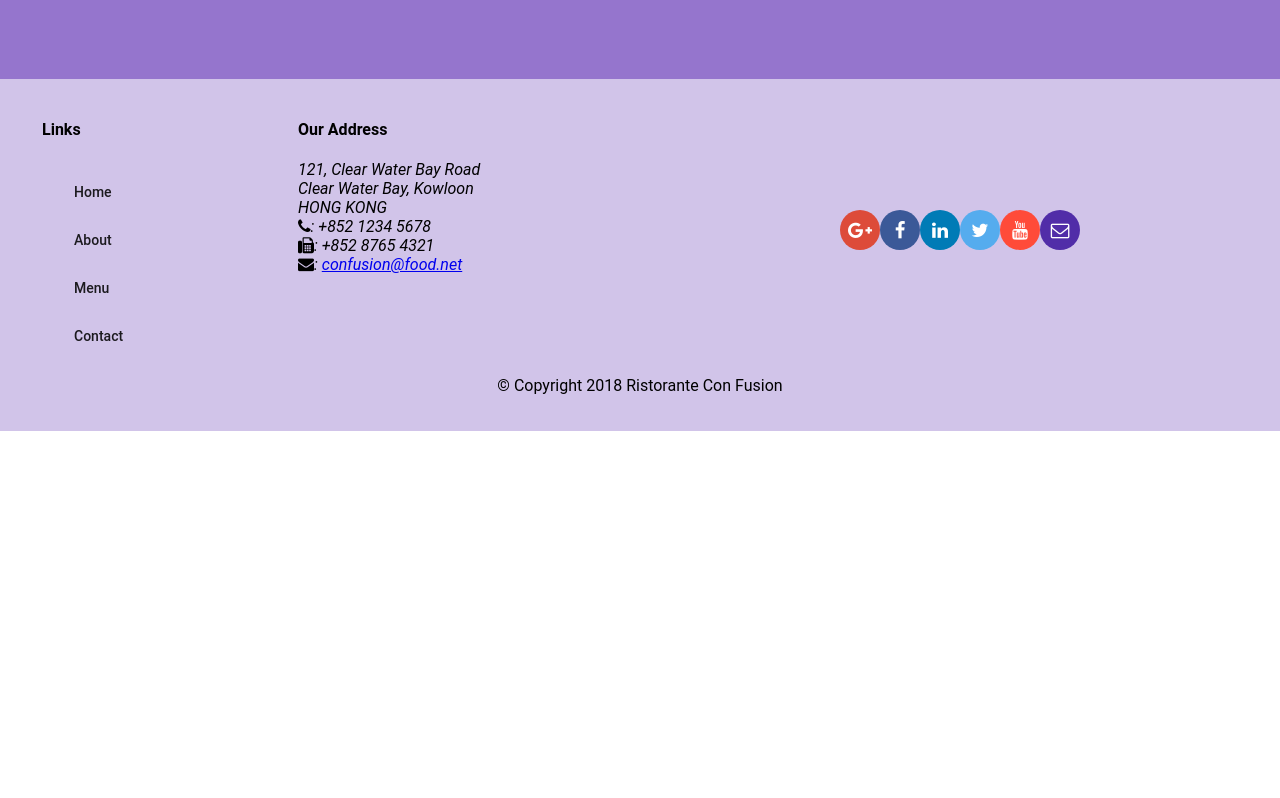
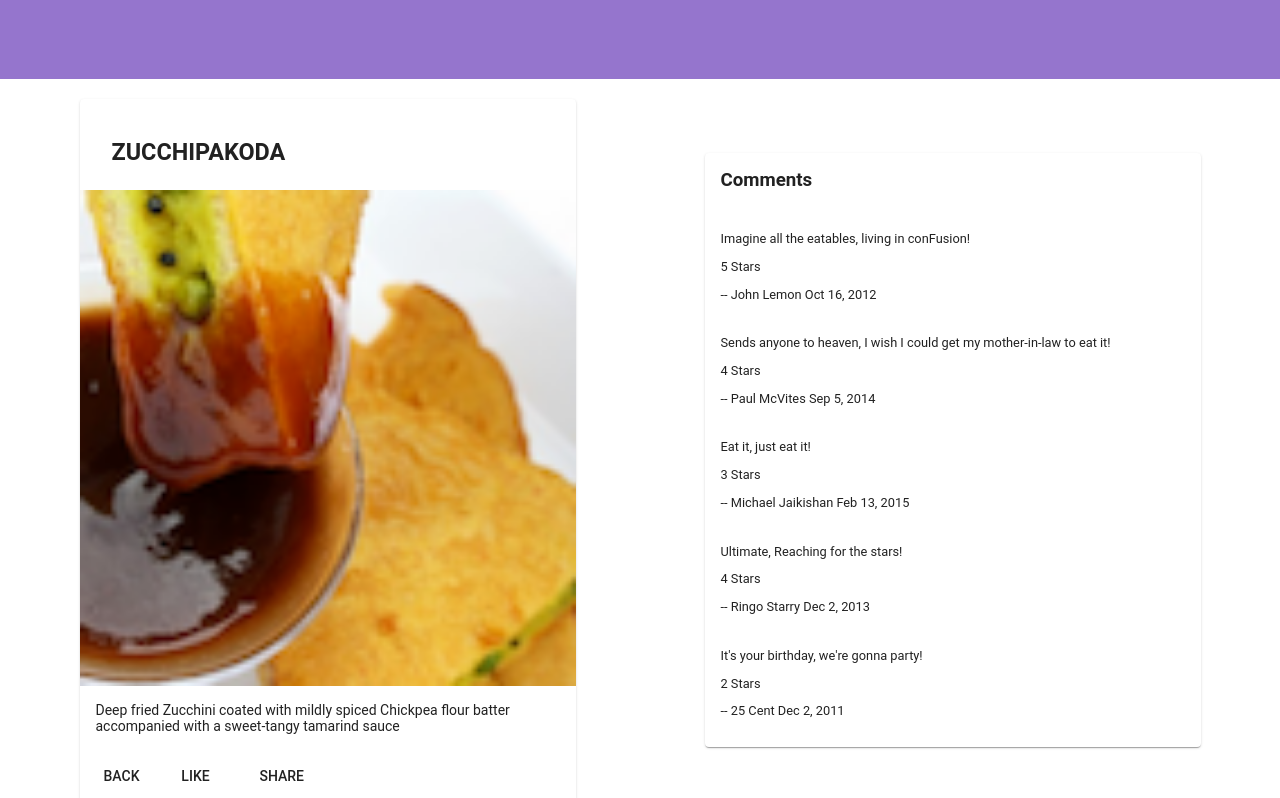
Before and after one commit to pushpsood/ConFusionAngular, an Angular app: page /dishdetail/1 in a window 1280 px wide. Before the commit this address led to /. Shown: the part 260-1058 px from the top of the page. Before the commit the page ends 800 px from the top, so only its background shows below. Built offline with nearby package versions, Linux system fonts and the light colour scheme.

Commit message:
Single Page Application 2

```diff
--- a/src/app/app-routing/routes.ts
+++ b/src/app/app-routing/routes.ts
@@ -10,6 +10,7 @@
 export const routes: Routes = [
     {path:'home', component: HomeComponent },
     {path: 'menu', component: MenuComponent},
+    {path: 'dishdetail/:id', component: DishdetailComponent},
     {path: 'contactus', component: ContactComponent},
     {path: '', redirectTo: '/home', pathMatch: 'full'}
 ]
--- a/src/app/dishdetail/dishdetail.component.html
+++ b/src/app/dishdetail/dishdetail.component.html
@@ -19,7 +19,9 @@
         </p>
       </mat-card-content>
       <mat-card-actions>
+        <button mat-button (click)="goBack()">BACK</button>
         <button mat-button>LIKE</button>
+
         <button mat-button>SHARE</button>
       </mat-card-actions>
     </mat-card>
--- a/src/app/dishdetail/dishdetail.component.ts
+++ b/src/app/dishdetail/dishdetail.component.ts
@@ -1,5 +1,10 @@
 import { Component, OnInit, Input } from '@angular/core';
+import { Params,ActivatedRoute } from '@angular/router';
+import { Location } from '@angular/common';
 import { Dish } from '../shared/dish';
+
+import { DishService } from '../services/dish.service';
+
 
 @Component({
   selector: 'app-dishdetail',
@@ -8,12 +13,20 @@
 })
 export class DishdetailComponent implements OnInit {
 
-  @Input()
   dish: Dish;
 
-  constructor() { }
+  constructor(private dishServices: DishService,
+    private route: ActivatedRoute,
+    private location: Location) { }
 
   ngOnInit() {
+    let id= this.route.snapshot.params['id'];
+    this.dish=
+    this.dishServices.getDish(id);
+  }
+
+  goBack(): void {
+    this.location.back();
   }
 
 }
--- a/src/app/footer/footer.component.html
+++ b/src/app/footer/footer.component.html
@@ -9,10 +9,10 @@
       <div fxFlex="40" fxFlexOffset="20px">
         <h4>Links</h4>
         <mat-list>
-          <mat-list-item><a mat-button>Home</a></mat-list-item>
+          <mat-list-item><a mat-button routerLink='/home'>Home</a></mat-list-item>
           <mat-list-item><a mat-button>About</a></mat-list-item>
-          <mat-list-item><a mat-button>Menu</a></mat-list-item>
-          <mat-list-item><a mat-button>Contact</a></mat-list-item>
+          <mat-list-item><a mat-button routerLink='/menu'>Menu</a></mat-list-item>
+          <mat-list-item><a mat-button routerLink='/contactus'>Contact</a></mat-list-item>
         </mat-list>
       </div>
       <div fxFlex="55">
--- a/src/app/header/header.component.html
+++ b/src/app/header/header.component.html
@@ -3,7 +3,7 @@
   <a mat-button routerLink='/home' routerLinkActive="active"><span class="fa fa-home fa-lg"></span> Home</a>
   <a mat-button ><span class="fa fa-info fa-lg"></span> About</a>
   <a mat-button routerLink='/menu' routerLinkActive="active"><span class="fa fa-list fa-lg"></span> Menu</a>
-  <a mat-button routerLink='/contactus' routerLinkActive="active"><span class="fa fa-address-card fa-lg"></span> Contact</a>
+  <a mat-button routerLink="/contactus"><span class="fa fa-address-card fa-lg"></span> Contact</a>
 </mat-toolbar>
 
 
--- a/src/app/menu/menu.component.html
+++ b/src/app/menu/menu.component.html
@@ -11,7 +11,7 @@
 
   <div fxFlex>
     <mat-grid-list cols="2" rowHeight="200px">
-      <mat-grid-tile *ngFor="let dish of dishes" (click) = "onSelect(dish)" >
+      <mat-grid-tile *ngFor="let dish of dishes" [routerLink]="['/dishdetail', dish.id]" >
         <img height="200px" src={{dish.image}} alt={{dish.name}}>
         <mat-grid-tile-footer>
           <h1>{{dish.name | uppercase}}</h1>
@@ -20,6 +20,5 @@
     </mat-grid-list>
   </div>
 
-  <app-dishdetail [dish]="selectedDish"></app-dishdetail>
 
 </div>
```
